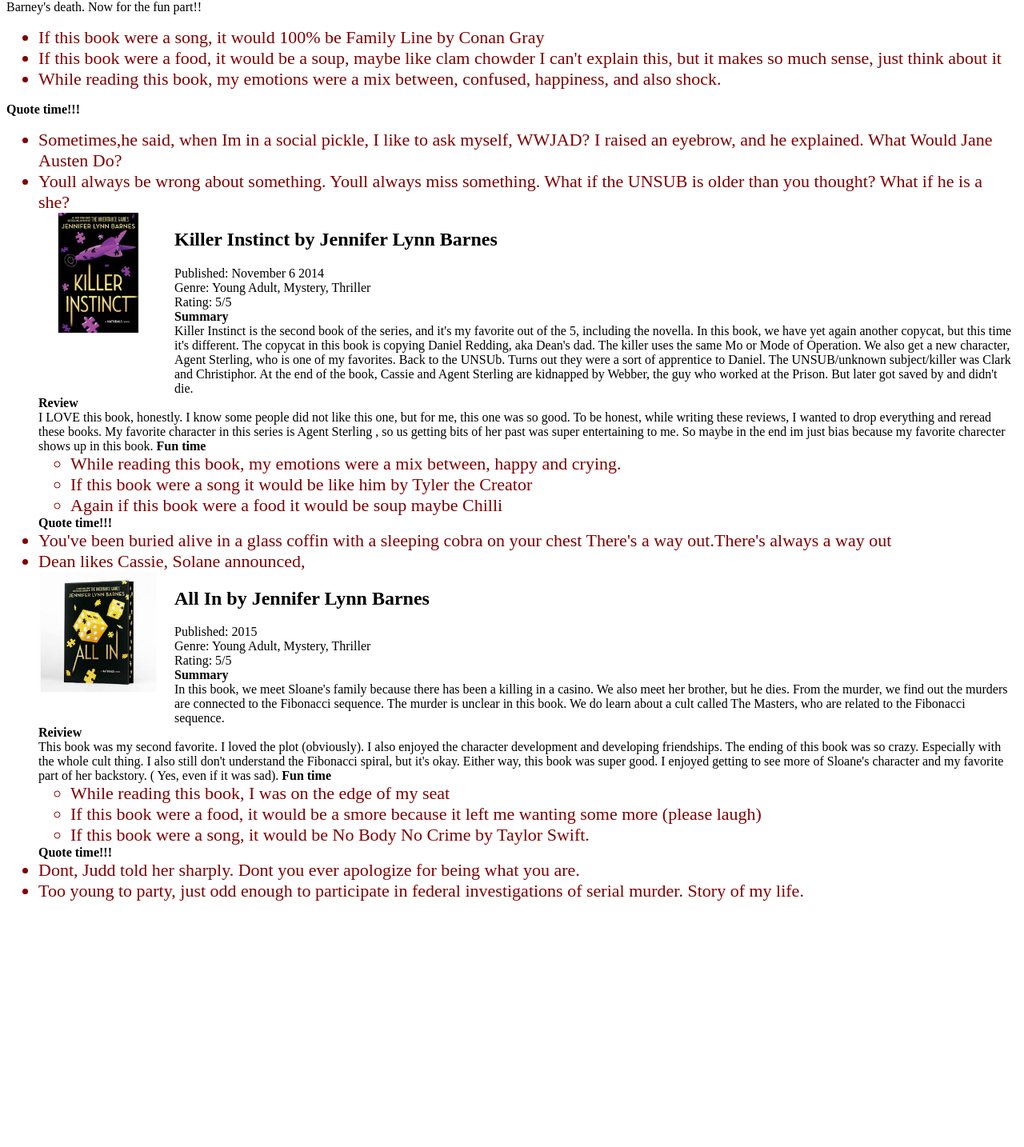
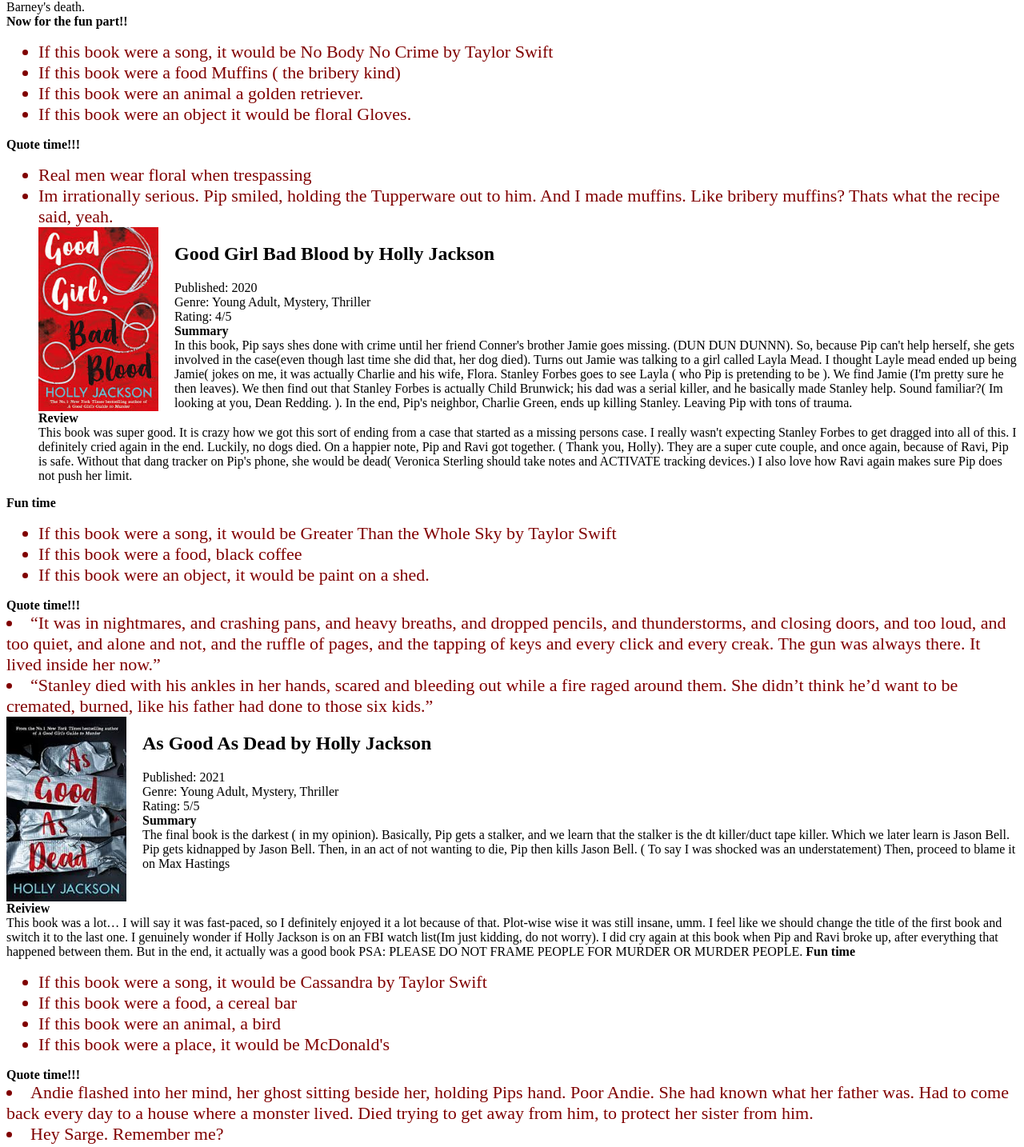
Before and after one commit to bianeta/Athena, a plain HTML site: page agggtm.html in a window 1280 px wide. Shown: the part 411-1845 px from the top of the page at 80% size. Before the commit the page ends 1554 px from the top, so only its background shows below. Drawn offline with Linux system fonts and the light colour scheme.

Commit message:
finish aggtm

```diff
--- a/agggtm.html
+++ b/agggtm.html
@@ -42,16 +42,23 @@
 
      <db class="medium-text">                  <strong>Review</strong></br>
 I genuinely enjoyed this book. I will say it could be slow at times, though. Maybe I need to reread it, but this book to me a while to get through. Either way, it was amazing. I also cried super hard at Barney's death.  </db>
-<body> Now for the fun part!!</body>
+
+<div>
+    <div>
+</div>
+<strong db> Now for the fun part!!</Strong db><br>
+
 
 <ul>
 
-        <li class="highlighted-item">If this book were a song, it would 100% be Family Line by Conan Gray
-</li >
-        <li class="highlighted-item">If this book were a food, it would be a soup, maybe like clam chowder I can't explain this, but it makes so much sense, just think about it </li db>
-        <li class="highlighted-item">While reading this book, my emotions were a mix between, confused, happiness, and also shock.
+        <li class="highlighted-item"> If this book were a song, it would be No Body No Crime by Taylor Swift
+</li db>
+        <li class="highlighted-item"> If this book were a  food Muffins ( the bribery kind)
+ </li db>
+        <li class="highlighted-item">If this book were an animal a golden retriever.
 
 </li>
+ <li class="highlighted-item"> If this book were an object it would be floral Gloves.</li db>
     </ul>
 
     <strong> Quote time!!!</strong><br>
@@ -59,30 +66,30 @@ I genuinely enjoyed this book. I will say it could be slow at times, though. May
         <ul>
 
 
-   <li class="highlighted-item">Sometimes,he said, when Im in a social pickle, I like to ask myself, WWJAD? I raised an eyebrow, and he explained. What Would Jane Austen Do?</li db>
-      <li class="highlighted-item">Youll always be wrong about something. Youll always miss something. What if the UNSUB is older than you thought? What if he is a she?</li db>
+   <li class="highlighted-item">Real men wear floral when trespassing</li db>
+      <li class="highlighted-item">Im irrationally serious. Pip smiled, holding the Tupperware out to him. And I made muffins. Like bribery muffins?  Thats what the recipe said, yeah.</li db>
 
 
         <div class="book-details" style="display: flex; align-items: flex-start;">
-                <img src="images/kI.avif" alt=" Killer Instinct" book cover" class="image" style="width: 150px; height: auto; margin-right: 20px;">
+                <img src="images/ggbb.jpeg" alt=" Killer Instinct" book cover" class="image" style="width: 150px; height: auto; margin-right: 20px;">
                 <div>
-                    <h2 >Killer Instinct by Jennifer Lynn Barnes</h2>
-                    <db>Published: November 6 2014</db><br>
+                    <h2 >Good Girl Bad Blood by Holly Jackson</h2>
+                    <db>Published: 2020</db><br>
                     <db>Genre: Young Adult, Mystery, Thriller</db><br>
-                    <db>Rating: 5/5</db><br>
+                    <db>Rating: 4/5</db><br>
                     <div class="red-text">
                         <db class="medium-text">
                             <strong>Summary</strong><br>
-                       <db>Killer Instinct is the second book of the series, and it's my favorite out of the 5, including the novella. In this book, we have yet again another copycat, but this time it's different. The copycat in this book is copying Daniel Redding, aka Dean's dad.  The killer uses the same Mo or Mode of Operation. We also get a new character, Agent Sterling, who is one of my favorites. Back to the UNSUb. Turns out they were a sort of apprentice to Daniel. The UNSUB/unknown subject/killer was Clark and Christiphor. At the end of the book, Cassie and Agent Sterling are kidnapped by Webber, the guy who worked at the Prison. But later got saved by and didn't die.</db>
-
+                       <db>In this book, Pip says shes done with crime until her friend Conner's brother Jamie goes missing. (DUN DUN DUNNN). So, because Pip can't help herself, she gets involved in the case(even though last time she did that, her dog died). Turns out Jamie was talking to a girl called Layla Mead. I  thought Layle mead ended up being Jamie( jokes on me, it was actually Charlie and his wife, Flora. Stanley Forbes goes to see Layla ( who Pip is pretending to be ).   We find Jamie (I'm pretty sure he then leaves). We then find out that Stanley Forbes is actually Child Brunwick; his dad was a serial killer, and he basically made Stanley help.  Sound familiar?( Im looking at you, Dean Redding.  ). In the end, Pip's neighbor, Charlie Green, ends up killing Stanley. Leaving Pip with tons of trauma.
+</db>
                     </div>
                 </div>
             </div>
 
      <db class="medium-text">                  <strong>Review</strong></br>
 
-<db>I LOVE this book, honestly. I know some people did not like this one, but for me, this one was so good. To be honest, while writing these reviews, I wanted to drop everything and reread these books. My favorite character in this series is Agent Sterling , so us getting bits of her past was super entertaining to me. So maybe in the end im just bias because my favorite charecter shows up in this book.</db>
-
+<db>This book was super good. It is crazy how we got this sort of ending from a case that started as a missing persons case. I really wasn't expecting Stanley Forbes to get dragged into all of this. I definitely cried again in the end. Luckily, no dogs died. On a happier note, Pip and Ravi got together. ( Thank you, Holly). They are a super cute couple, and once again, because of Ravi, Pip is safe. Without that dang tracker on Pip's phone, she would be dead( Veronica Sterling should take notes and ACTIVATE tracking devices.) I also love how Ravi again makes sure Pip does not push her limit.
+</db>
                     </div>
                 </div>
             </div>
@@ -90,10 +97,13 @@ I genuinely enjoyed this book. I will say it could be slow at times, though. May
 
 <ul>
 
-        <li class="highlighted-item">While reading this book, my emotions were a mix between, happy and crying.
+        <li class="highlighted-item">If this book were a song, it would be  Greater Than the Whole Sky by Taylor Swift
+
 </li >
-        <li class="highlighted-item">If this book were a song it would be like him by Tyler the Creator </li db>
-        <li class="highlighted-item">Again if this book were a food it would be soup maybe Chilli
+        <li class="highlighted-item"> If this book were a  food, black coffee </li db>
+        <li class="highlighted-item"> If this book were an object, it would be paint on a shed.
+
+
 
 </li>
     </ul>
@@ -103,31 +113,36 @@ I genuinely enjoyed this book. I will say it could be slow at times, though. May
                 </div>
             </div>
              <strong> Quote time!!!</strong><br>
-             <li class="highlighted-item">You've been buried alive in a glass coffin with a sleeping cobra on your chest There's a way out.There's always a way out
+             <li class="highlighted-item">“It was in nightmares, and crashing pans, and heavy breaths, and dropped pencils, and thunderstorms, and closing doors, and too loud, and too quiet, and alone and not, and the ruffle of pages, and the tapping of keys and every click and every creak. The gun was always there. It lived inside her now.”
  </li db>
-      <li class="highlighted-item">Dean likes Cassie, Solane announced,</li db>
+      <li class="highlighted-item">“Stanley died with his ankles in her hands, scared and bleeding out while a fire raged around them. She didn’t think he’d want to be cremated, burned, like his father had done to those six kids.”
+
+</li db>
 
 
             <div class="book-details" style="display: flex; align-items: flex-start;">
-                <img src="images/image.png" alt="allinbook cover" class="image" style="width: 150px; height: auto; margin-right: 20px;">
+                <img src="images/agaf.jpeg" alt="allinbook cover" class="image" style="width: 150px; height: auto; margin-right: 20px;">
                 <div>
-                    <h2 >All In by Jennifer Lynn Barnes</h2>
-                    <db>Published: 2015</db><br>
+                    <h2 >As Good As Dead by Holly Jackson</h2>
+                    <db>Published: 2021</db><br>
                     <db>Genre: Young Adult, Mystery, Thriller</db><br>
                     <db>Rating: 5/5</db><br>
                     <div class="red-text">
                         <db class="medium-text">
                             <strong>Summary</strong><br>
 
-<body>In this book, we meet Sloane's family because there has been a killing in a casino. We also meet her brother, but he dies. From the murder, we find out the murders are connected to the Fibonacci sequence. The murder is unclear in this book. We do learn about a cult called The Masters, who are related to the Fibonacci sequence.
+<body db>The final book is the darkest ( in my opinion). Basically, Pip gets a stalker, and we learn that the stalker is the dt killer/duct tape killer. Which we later learn is Jason Bell. Pip gets kidnapped by Jason Bell. Then, in an act of not wanting to die, Pip then kills Jason Bell. ( To say I was shocked was an understatement) Then, proceed to blame it on Max Hastings
 
-</body>
+
+</body db>
 
                     </div>
                 </div>
             </div>
 <strong>Reiview</strong><br>
-<body>This book was my second favorite. I loved the plot (obviously). I also enjoyed the character development and developing friendships. The ending of this book was so crazy. Especially with the whole cult thing. I also still don't understand the Fibonacci spiral, but it's okay. Either way, this book was super good. I enjoyed getting to see more of Sloane's character and my favorite part of her backstory. ( Yes, even if it was sad).
+<body>This book was a lot… I will say it was fast-paced, so I definitely enjoyed it a lot because of that. Plot-wise wise it was still insane, umm. I feel like we should change the title of the first book and switch it to the last one. I genuinely wonder if Holly Jackson is on an FBI watch list(Im just kidding,  do not worry). I did cry again at this book when Pip and Ravi broke up, after everything that happened between them. But in the end, it actually was a good book
+PSA: PLEASE DO NOT FRAME PEOPLE FOR MURDER OR MURDER PEOPLE.
+
 
 </body>
 
@@ -137,12 +152,17 @@ I genuinely enjoyed this book. I will say it could be slow at times, though. May
 <Strong> Fun time</Strong><br>
 <ul>
 
-        <li class="highlighted-item">While reading this book, I was on the edge of my seat
+        <li class="highlighted-item">If this book were a song, it would be Cassandra by Taylor Swift
 </li >
-        <li class="highlighted-item">If this book were a food, it would be a smore because it left me wanting some more (please laugh)
+        <li class="highlighted-item"> If this book were a  food, a cereal bar
+
  </li db>
-        <li class="highlighted-item">If this book were a song, it would be No Body No Crime by Taylor Swift.
-</li>
+        <li class="highlighted-item"> If this book were an animal, a bird
+</li db>
+<li class="highlighted-item">If this book were a place, it would be McDonald's
+
+
+</li db>
     </ul>
 
 
@@ -151,9 +171,14 @@ I genuinely enjoyed this book. I will say it could be slow at times, though. May
             </div>
  <strong> Quote time!!!</strong><br>
 
-   <li class="highlighted-item">
-Dont, Judd told her sharply. Dont you ever apologize for being what you are.
-</li db>
-      <li class="highlighted-item">Too young to party, just odd enough to participate in federal investigations of serial murder. Story of my life.
+   <li class="highlighted-item">Andie flashed into her mind, her ghost sitting beside her, holding Pips hand. Poor Andie. She had known what her father was. Had to come back every day to a house where a monster lived. Died trying to get away from him, to protect her sister from him.
+
+
 
 </li db>
+      <li class="highlighted-item">Hey Sarge.
+Remember me?
+
+
+
+</li db>
```
Also changed, not shown: images/agaf.jpeg (added), images/ggbb.jpeg (added).
